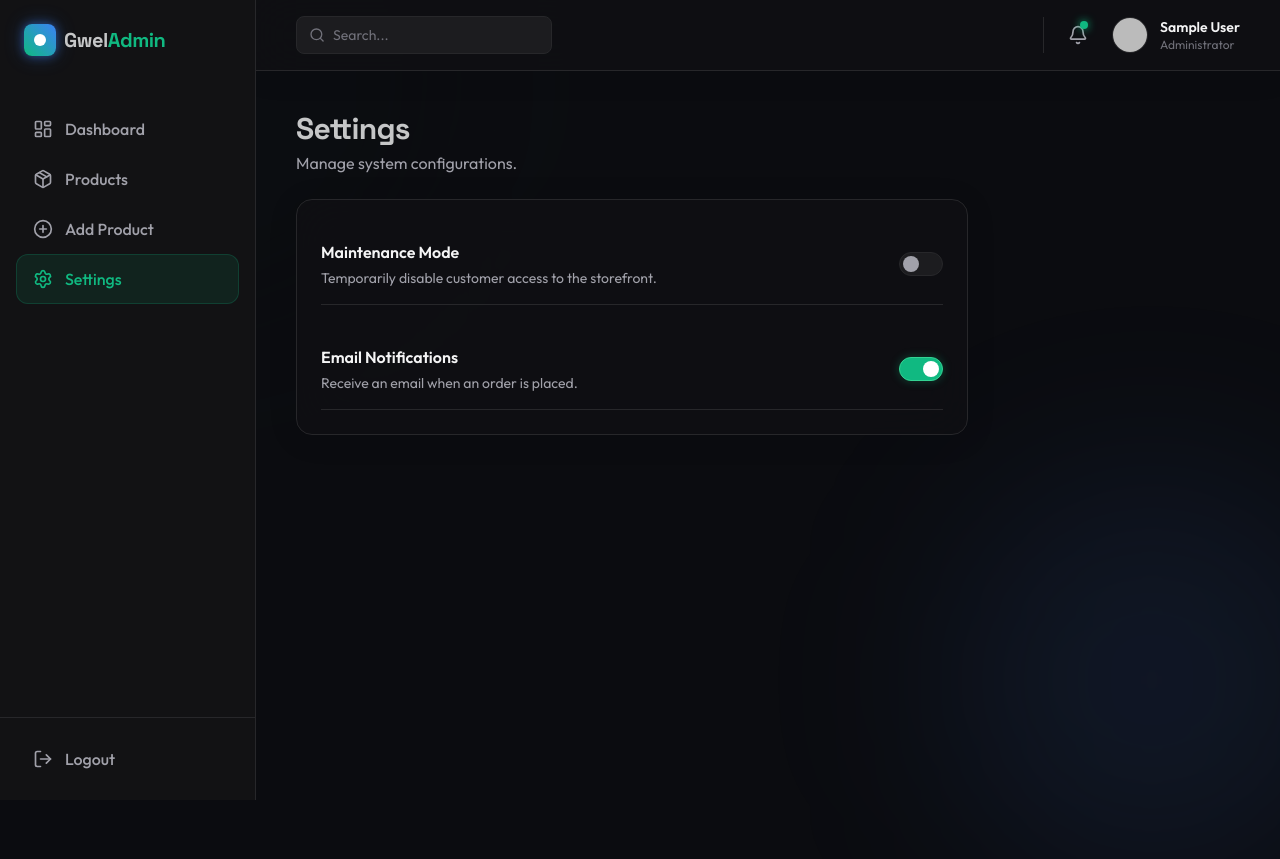
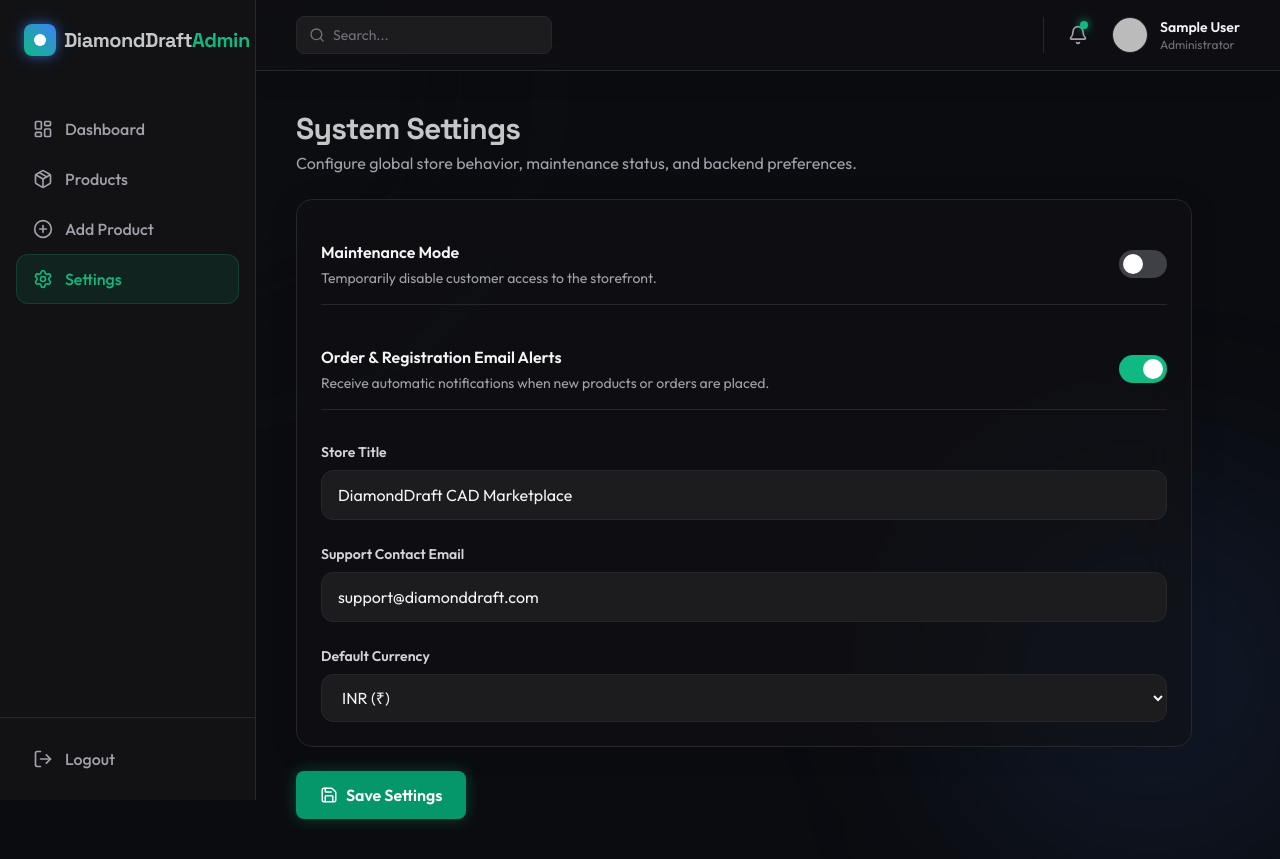
Before and after one commit to ehsaancode/diamondDraft, a React (Vite) app in the folder admin/: page /settings in a window 1280 px wide. Before the commit the page ends 800 px from the top, so only its background shows below. Built offline with nearby package versions, Linux system fonts and the light colour scheme; no server answers; sample sign-in values are in the browser's storage.

Commit message:
feat: connect admin analytics and settings to backend data

```diff
--- a/admin/src/components/layout/Sidebar.jsx
+++ b/admin/src/components/layout/Sidebar.jsx
@@ -54,7 +54,7 @@ export const Sidebar = ({ isOpen, setIsOpen }) => {
               <div className="w-3 h-3 bg-white rounded-full"></div>
             </div>
             <h1 className="text-xl font-bold font-grotesk tracking-tight">
-              Gwel<span className="text-primary-500">Admin</span>
+              DiamondDraft<span className="text-primary-500">Admin</span>
             </h1>
           </div>
           <button className="lg:hidden text-zinc-400 hover:text-white" onClick={() => setIsOpen(false)}>
--- a/admin/src/pages/Login.jsx
+++ b/admin/src/pages/Login.jsx
@@ -80,7 +80,7 @@ export const Login = () => {
             <Gem size={32} className="text-white" />
           </div>
           <h1 className="text-3xl font-black tracking-tight text-white font-grotesk">
-            GWEL<span className="text-primary-500"> ADMIN</span>
+            DIAMONDDRAFT<span className="text-primary-500"> ADMIN</span>
           </h1>
           <p className="text-sm text-zinc-400 mt-2 font-outfit">
             Control Center & Inventory Administrator
--- a/admin/src/pages/SettingsPage.jsx
+++ b/admin/src/pages/SettingsPage.jsx
@@ -1,33 +1,180 @@
-import React from 'react';
+import React, { useState, useEffect } from 'react';
 import { motion } from 'framer-motion';
+import { Save, CheckCircle2, RefreshCw } from 'lucide-react';
+import axios from 'axios';
 
-export const SettingsPage = () => (
-  <motion.div initial={{ opacity: 0, y: 20 }} animate={{ opacity: 1, y: 0 }} className="space-y-6">
+export const SettingsPage = () => {
+  const [settings, setSettings] = useState({
+    maintenanceMode: false,
+    emailNotifications: true,
+    storeName: 'DiamondDraft CAD Marketplace',
+    supportEmail: 'support@diamonddraft.com',
+    defaultCurrency: 'INR'
+  });
+  const [loading, setLoading] = useState(true);
+  const [saving, setSaving] = useState(false);
+  const [savedMessage, setSavedMessage] = useState('');
+
+  useEffect(() => {
+    const fetchSettings = async () => {
+      try {
+        const apiUrl = import.meta.env.VITE_API_URL || 'http://localhost:5000';
+        const res = await axios.get(`${apiUrl}/api/admin/settings`);
+        if (res.data) {
+          setSettings(res.data);
+        }
+      } catch (err) {
+        console.error('Failed to fetch settings from backend:', err);
+      } finally {
+        setLoading(false);
+      }
+    };
+    fetchSettings();
+  }, []);
+
+  const handleToggle = (key) => {
+    setSettings((prev) => ({ ...prev, [key]: !prev[key] }));
+  };
+
+  const handleInputChange = (e) => {
+    const { name, value } = e.target;
+    setSettings((prev) => ({ ...prev, [name]: value }));
+  };
+
+  const handleSave = async (e) => {
+    e.preventDefault();
+    setSaving(true);
+    try {
+      const apiUrl = import.meta.env.VITE_API_URL || 'http://localhost:5000';
+      await axios.put(`${apiUrl}/api/admin/settings`, settings);
+      setSavedMessage('Settings updated successfully in backend database!');
+      setTimeout(() => setSavedMessage(''), 3000);
+    } catch (err) {
+      console.error('Failed to save settings:', err);
+      alert('Failed to save settings to backend database');
+    } finally {
+      setSaving(false);
+    }
+  };
+
+  if (loading) {
+    return (
+      <div className="glass-panel p-8 text-center text-zinc-400">
+        <RefreshCw className="w-6 h-6 animate-spin mx-auto mb-2 text-primary-400" />
+        <p className="text-xs font-mono">Loading System Configurations...</p>
+      </div>
+    );
+  }
+
+  return (
+    <motion.div initial={{ opacity: 0, y: 20 }} animate={{ opacity: 1, y: 0 }} className="space-y-6 max-w-4xl">
       <div>
-      <h2 className="text-3xl font-bold font-grotesk tracking-tight">Settings</h2>
-      <p className="text-zinc-400 mt-1">Manage system configurations.</p>
+        <h2 className="text-3xl font-bold font-grotesk tracking-tight">System Settings</h2>
+        <p className="text-zinc-400 mt-1">Configure global store behavior, maintenance status, and backend preferences.</p>
       </div>
-    <div className="glass-panel p-6 max-w-2xl">
-      <div className="space-y-6">
+
+      <form onSubmit={handleSave} className="space-y-6">
+        <div className="glass-panel p-6 space-y-6">
+          {savedMessage && (
+            <div className="p-4 bg-green-500/10 border border-green-500/30 rounded-xl text-green-400 text-xs font-semibold flex items-center gap-2">
+              <CheckCircle2 size={16} />
+              <span>{savedMessage}</span>
+            </div>
+          )}
+
+          {/* Maintenance Mode */}
           <div className="flex items-center justify-between py-4 border-b border-border">
             <div>
               <h4 className="font-semibold text-zinc-100">Maintenance Mode</h4>
               <p className="text-sm text-zinc-400 mt-1">Temporarily disable customer access to the storefront.</p>
             </div>
-          <div className="w-11 h-6 bg-surfaceHover border border-border rounded-full relative cursor-pointer">
-            <div className="w-4 h-4 bg-zinc-400 rounded-full absolute top-[3px] left-[3px]"></div>
+            <button
+              type="button"
+              onClick={() => handleToggle('maintenanceMode')}
+              className={`w-12 h-7 rounded-full transition-colors p-1 relative ${
+                settings.maintenanceMode ? 'bg-primary-500' : 'bg-zinc-700'
+              }`}
+            >
+              <div
+                className={`w-5 h-5 bg-white rounded-full transition-transform ${
+                  settings.maintenanceMode ? 'translate-x-5' : 'translate-x-0'
+                }`}
+              />
+            </button>
+          </div>
+
+          {/* Email Notifications */}
+          <div className="flex items-center justify-between py-4 border-b border-border">
+            <div>
+              <h4 className="font-semibold text-zinc-100">Order & Registration Email Alerts</h4>
+              <p className="text-sm text-zinc-400 mt-1">Receive automatic notifications when new products or orders are placed.</p>
+            </div>
+            <button
+              type="button"
+              onClick={() => handleToggle('emailNotifications')}
+              className={`w-12 h-7 rounded-full transition-colors p-1 relative ${
+                settings.emailNotifications ? 'bg-primary-500' : 'bg-zinc-700'
+              }`}
+            >
+              <div
+                className={`w-5 h-5 bg-white rounded-full transition-transform ${
+                  settings.emailNotifications ? 'translate-x-5' : 'translate-x-0'
+                }`}
+              />
+            </button>
+          </div>
+
+          {/* Store Name */}
+          <div className="space-y-2 pt-2">
+            <label className="block text-sm font-semibold text-zinc-300">Store Title</label>
+            <input
+              type="text"
+              name="storeName"
+              value={settings.storeName}
+              onChange={handleInputChange}
+              className="input-field"
+              placeholder="DiamondDraft CAD Marketplace"
+            />
+          </div>
+
+          {/* Support Email */}
+          <div className="space-y-2">
+            <label className="block text-sm font-semibold text-zinc-300">Support Contact Email</label>
+            <input
+              type="email"
+              name="supportEmail"
+              value={settings.supportEmail}
+              onChange={handleInputChange}
+              className="input-field"
+              placeholder="support@diamonddraft.com"
+            />
+          </div>
+
+          {/* Currency */}
+          <div className="space-y-2">
+            <label className="block text-sm font-semibold text-zinc-300">Default Currency</label>
+            <select
+              name="defaultCurrency"
+              value={settings.defaultCurrency}
+              onChange={handleInputChange}
+              className="input-field cursor-pointer"
+            >
+              <option value="INR">INR (₹)</option>
+              <option value="USD">USD ($)</option>
+              <option value="EUR">EUR (€)</option>
+            </select>
           </div>
         </div>
-        <div className="flex items-center justify-between py-4 border-b border-border">
-          <div>
-            <h4 className="font-semibold text-zinc-100">Email Notifications</h4>
-            <p className="text-sm text-zinc-400 mt-1">Receive an email when an order is placed.</p>
-          </div>
-          <div className="w-11 h-6 bg-primary-500 border border-primary-400 rounded-full relative cursor-pointer shadow-[0_0_10px_rgba(16,185,129,0.3)]">
-            <div className="w-4 h-4 bg-white rounded-full absolute top-[3px] right-[3px]"></div>
-          </div>
-        </div>
-      </div>
-    </div>
+
+        <button
+          type="submit"
+          disabled={saving}
+          className="btn-primary flex items-center gap-2 font-semibold px-6 py-3"
+        >
+          <Save size={18} />
+          <span>{saving ? 'Saving Changes...' : 'Save Settings'}</span>
+        </button>
+      </form>
     </motion.div>
   );
+};
```
Also changed, not shown: admin/src/pages/Dashboard.jsx (+62 -25 lines), 2 other files (tests, documents, lock files or other folders). Lines whose indentation alone changed are shown as unchanged.
